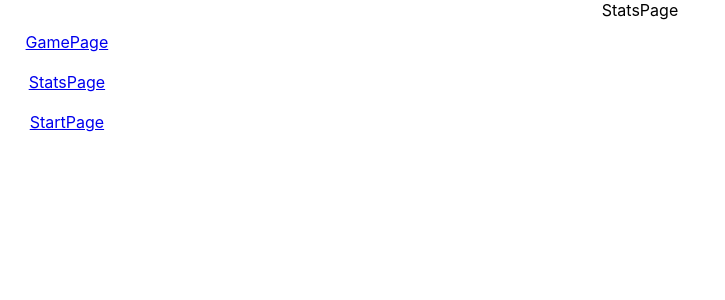
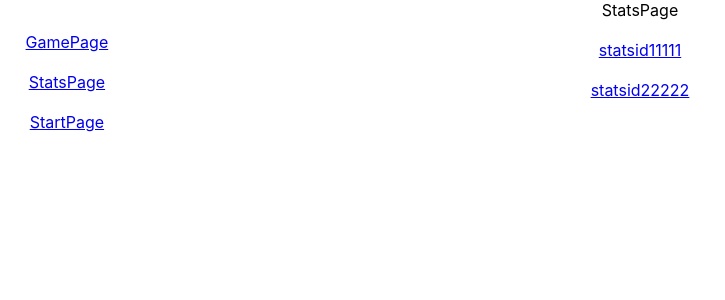
Before and after one commit to IvanGerman/react3.0, a React (Create React App) app: page /statsPage in a window 1280 px wide. Shown: the top 300 px of the page, without its empty margins (0-725 px from the left). Built offline with nearby package versions, Linux system fonts and the light colour scheme; no server answers.

Commit message:
feat: add Navlink to StatsPage divs

```diff
--- a/src/components/StatsPage/StatsPage.jsx
+++ b/src/components/StatsPage/StatsPage.jsx
@@ -1,7 +1,18 @@
+import { NavLink } from "react-router-dom";
+
 const StatsPage = () => {
   return (
     <div className="stats-page">
       StatsPage
+      <div></div>
+      <br/>
+      <NavLink to = {'/statspage/statsid11111'}>
+        <div>statsid11111</div>
+      </NavLink>
+      <br/>
+      <NavLink to = {'/statspage/statsid22222'}>
+        <div>statsid22222</div>
+      </NavLink>
     </div>
   )
 }
```
